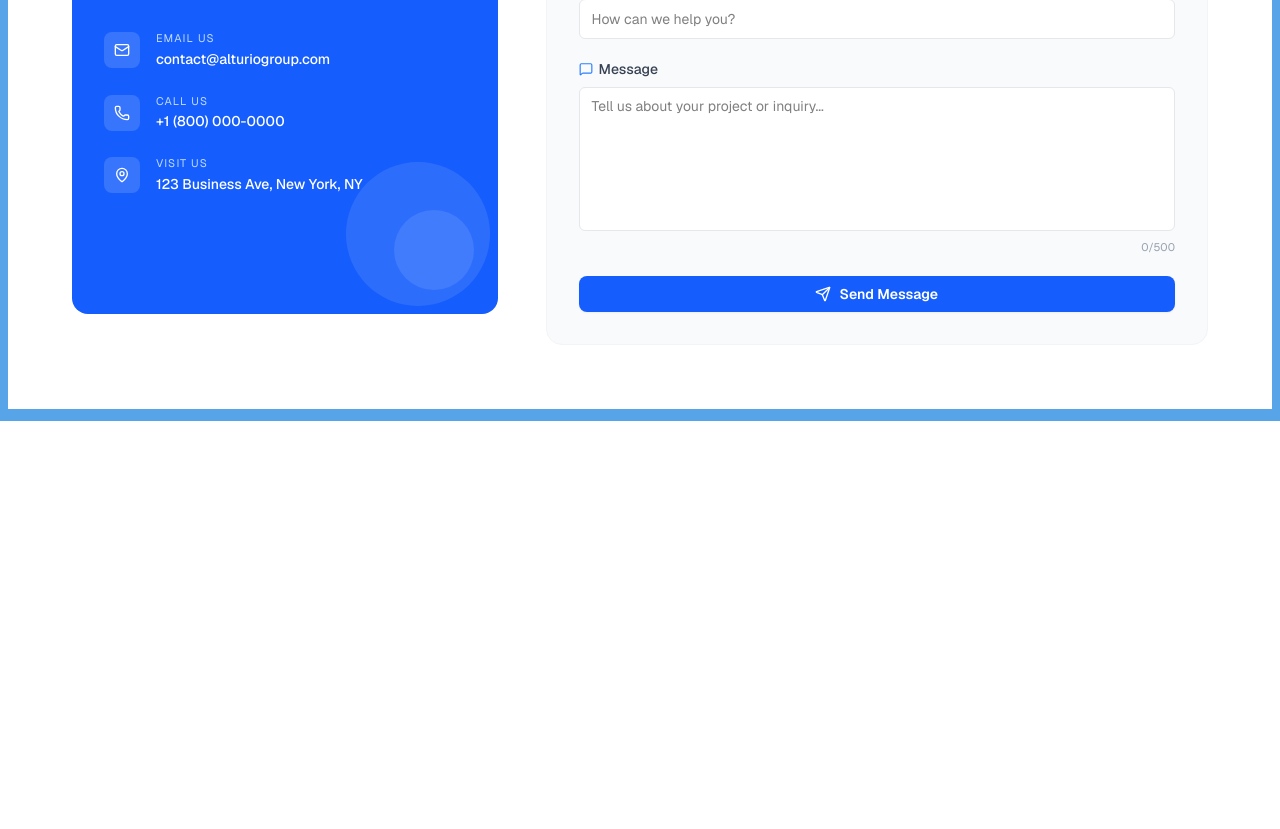
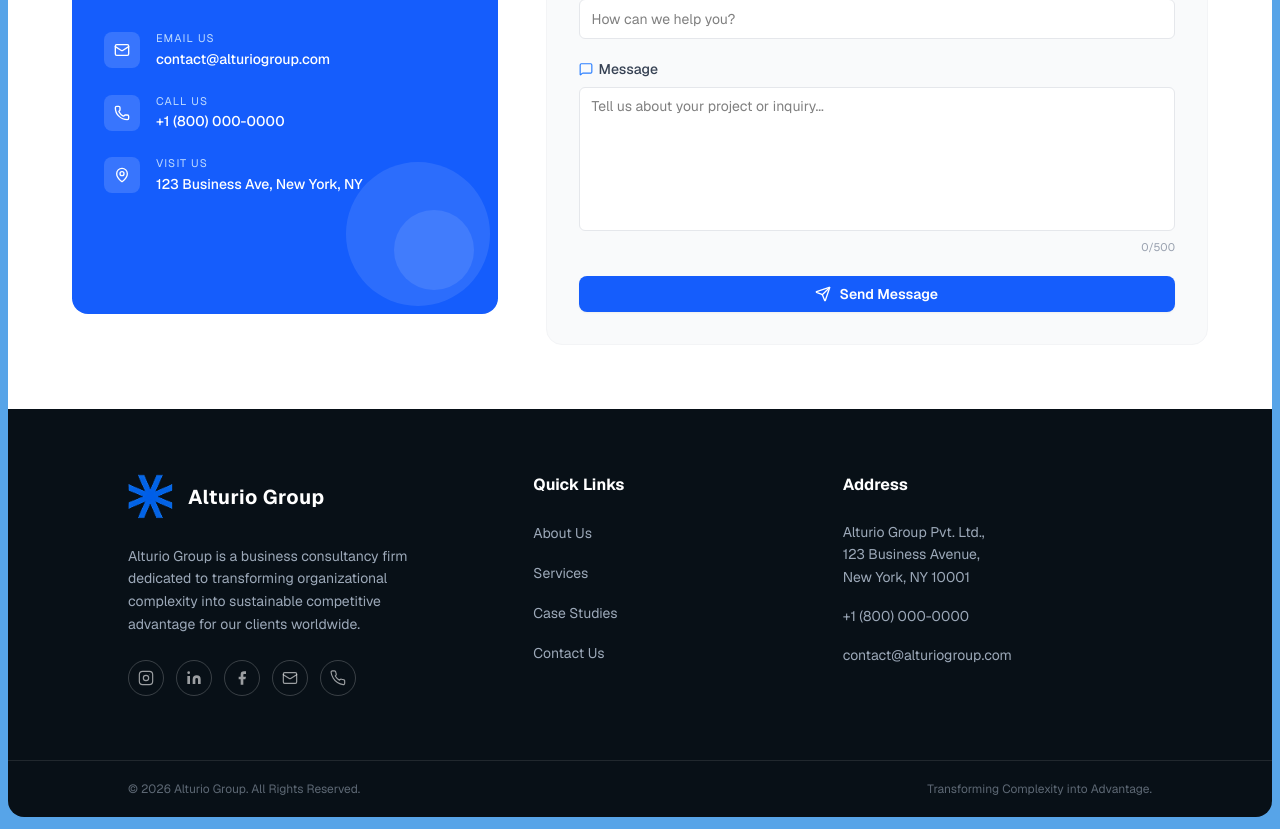
Before and after one commit to AlturioGroup/AlturioGroup, a Next.js app: page / in a window 1280 px wide. Shown: the part 1226-2055 px from the top of the page. Before the commit the page ends 1647 px from the top, so only its background shows below. Built offline with nearby package versions, Linux system fonts and the light colour scheme.

Commit message:
footer added

```diff
--- a/src/app/page.tsx
+++ b/src/app/page.tsx
@@ -1,12 +1,14 @@
 import Image from "next/image";
 import Hero from "@/components/sections/hero";
 import ContactPage from "@/components/sections/contact/page";
+import Footer from "@/components/sections/footer";
 
 export default function Home() {
   return (
     <div className="w-full min-h-screen bg-[#57A4E8] px-2 py-3">
       <Hero />
       <ContactPage />
+      <Footer />
     </div>
   );
 }
--- a/src/components/sections/contact/page.tsx
+++ b/src/components/sections/contact/page.tsx
@@ -9,7 +9,10 @@ const contactInfo = [
 
 export default function ContactPage() {
   return (
-    <section className="w-full min-h-screen bg-white py-16 px-4 md:px-8 lg:px-16">
+    <section
+      id="contact"
+      className="w-full min-h-screen bg-white py-16 px-4 md:px-8 lg:px-16"
+    >
       <div className="max-w-6xl mx-auto mb-12 text-center">
         <p className="text-xs uppercase tracking-[0.25em] text-blue-500 font-semibold mb-3">
           Alturio Group · Get In Touch
--- /dev/null
+++ b/src/components/sections/footer.tsx
@@ -0,0 +1,197 @@
+import Link from "next/link";
+import Image from "next/image";
+
+const quickLinks = [
+  { label: "About Us", href: "/about" },
+  { label: "Services", href: "/services" },
+  { label: "Case Studies", href: "/case-studies" },
+  { label: "Contact Us", href: "/contact" },
+];
+
+const socialLinks = [
+  {
+    label: "Instagram",
+    href: "https://instagram.com/alturiogroup",
+    icon: (
+      <svg
+        viewBox="0 0 24 24"
+        fill="none"
+        stroke="currentColor"
+        strokeWidth={1.75}
+        strokeLinecap="round"
+        strokeLinejoin="round"
+        className="w-4 h-4"
+      >
+        <rect width="20" height="20" x="2" y="2" rx="5" ry="5" />
+        <circle cx="12" cy="12" r="4" />
+        <circle cx="17.5" cy="6.5" r="0.5" fill="currentColor" stroke="none" />
+      </svg>
+    ),
+  },
+  {
+    label: "LinkedIn",
+    href: "https://linkedin.com/company/alturiogroup",
+    icon: (
+      <svg viewBox="0 0 24 24" fill="currentColor" className="w-4 h-4">
+        <path d="M16 8a6 6 0 0 1 6 6v7h-4v-7a2 2 0 0 0-2-2 2 2 0 0 0-2 2v7h-4v-7a6 6 0 0 1 6-6z" />
+        <rect width="4" height="12" x="2" y="9" />
+        <circle cx="4" cy="4" r="2" />
+      </svg>
+    ),
+  },
+  {
+    label: "Facebook",
+    href: "https://facebook.com/alturiogroup",
+    icon: (
+      <svg viewBox="0 0 24 24" fill="currentColor" className="w-4 h-4">
+        <path d="M18 2h-3a5 5 0 0 0-5 5v3H7v4h3v8h4v-8h3l1-4h-4V7a1 1 0 0 1 1-1h3z" />
+      </svg>
+    ),
+  },
+  {
+    label: "Email",
+    href: "mailto:contact@alturiogroup.com",
+    icon: (
+      <svg
+        viewBox="0 0 24 24"
+        fill="none"
+        stroke="currentColor"
+        strokeWidth={1.75}
+        strokeLinecap="round"
+        strokeLinejoin="round"
+        className="w-4 h-4"
+      >
+        <rect width="20" height="16" x="2" y="4" rx="2" />
+        <path d="m22 7-8.97 5.7a1.94 1.94 0 0 1-2.06 0L2 7" />
+      </svg>
+    ),
+  },
+  {
+    label: "Phone",
+    href: "tel:+18000000000",
+    icon: (
+      <svg
+        viewBox="0 0 24 24"
+        fill="none"
+        stroke="currentColor"
+        strokeWidth={1.75}
+        strokeLinecap="round"
+        strokeLinejoin="round"
+        className="w-4 h-4"
+      >
+        <path d="M22 16.92v3a2 2 0 0 1-2.18 2 19.79 19.79 0 0 1-8.63-3.07A19.5 19.5 0 0 1 4.69 12a19.79 19.79 0 0 1-3.07-8.67A2 2 0 0 1 3.6 1.27h3a2 2 0 0 1 2 1.72c.127.96.361 1.903.7 2.81a2 2 0 0 1-.45 2.11L7.91 8.96a16 16 0 0 0 6.29 6.29l.96-.96a2 2 0 0 1 2.11-.45c.907.339 1.85.573 2.81.7A2 2 0 0 1 22 16.92z" />
+      </svg>
+    ),
+  },
+];
+
+export default function Footer() {
+  return (
+    <footer className="w-full bg-black/90 rounded-b-2xl text-white">
+      {/* Main footer content */}
+      <div className="max-w-6xl mx-auto px-6 md:px-10 lg:px-16 py-16">
+        <div className="grid grid-cols-1 sm:grid-cols-2 lg:grid-cols-3 gap-12">
+          {/* Column 1 — Logo + description + socials */}
+          <div className="flex flex-col gap-6">
+            {/* Logo */}
+            <div className="flex items-center gap-3">
+              <div className="w-12 h-12 rounded-lg  flex items-center justify-center overflow-hidden pointer-events-none">
+                <Image
+                  src="/logo.png"
+                  alt="Alturio Group Logo"
+                  width={48}
+                  height={48}
+                  className="w-full h-full object-cover"
+                />
+              </div>
+              <span className="text-xl font-bold tracking-wide">
+                Alturio Group
+              </span>
+            </div>
+
+            <p className="text-sm text-blue-100/70 leading-relaxed">
+              Alturio Group is a business consultancy firm dedicated to
+              transforming organizational complexity into sustainable
+              competitive advantage for our clients worldwide.
+            </p>
+
+            {/* Social icons */}
+            <div className="flex items-center gap-3">
+              {socialLinks.map(({ icon, label, href }) => (
+                <Link
+                  key={label}
+                  href={href}
+                  aria-label={label}
+                  target={href.startsWith("http") ? "_blank" : undefined}
+                  rel={
+                    href.startsWith("http") ? "noopener noreferrer" : undefined
+                  }
+                  className="w-9 h-9 rounded-full border border-white/20 hover:border-white hover:bg-white/10 flex items-center justify-center transition-all duration-200 text-white/60 hover:text-white"
+                >
+                  {icon}
+                </Link>
+              ))}
+            </div>
+          </div>
+
+          {/* Column 2 — Quick Links */}
+          <div className="lg:pl-12">
+            <h3 className="text-base font-bold text-white mb-6">Quick Links</h3>
+            <ul className="space-y-4">
+              {quickLinks.map(({ label, href }) => (
+                <li key={label}>
+                  <Link
+                    href={href}
+                    className="text-sm text-blue-100/70 hover:text-white transition-colors"
+                  >
+                    {label}
+                  </Link>
+                </li>
+              ))}
+            </ul>
+          </div>
+
+          {/* Column 3 — Address */}
+          <div>
+            <h3 className="text-base font-bold text-white mb-6">Address</h3>
+            <div className="space-y-4 text-sm text-blue-100/70 leading-relaxed">
+              <p>
+                Alturio Group Pvt. Ltd.,
+                <br />
+                123 Business Avenue,
+                <br />
+                New York, NY 10001
+              </p>
+              <p>
+                <Link
+                  href="tel:+18000000000"
+                  className="hover:text-white transition-colors"
+                >
+                  +1 (800) 000-0000
+                </Link>
+              </p>
+              <p>
+                <Link
+                  href="mailto:contact@alturiogroup.com"
+                  className="hover:text-white transition-colors"
+                >
+                  contact@alturiogroup.com
+                </Link>
+              </p>
+            </div>
+          </div>
+        </div>
+      </div>
+
+      {/* Divider + copyright */}
+      <div className="border-t border-white/10">
+        <div className="max-w-6xl mx-auto px-6 md:px-10 lg:px-16 py-5 flex flex-col sm:flex-row sm:items-center sm:justify-between gap-2 text-xs text-blue-100/40">
+          <p>
+            © {new Date().getFullYear()} Alturio Group. All Rights Reserved.
+          </p>
+          <p>Transforming Complexity into Advantage.</p>
+        </div>
+      </div>
+    </footer>
+  );
+}
--- a/src/components/sections/hero.tsx
+++ b/src/components/sections/hero.tsx
@@ -41,7 +41,7 @@ export default function Hero() {
             <h1 className="text-3xl sm:text-5xl lg:text-6xl xl:text-7xl font-bold text-white leading-tight">
               Expert Guidance
               <br />
-              When Your <span className="text-blue-400">Business</span>
+              When Your <span className="text-blue-600">Business</span>
               <br />
               Needs It Most
             </h1>
```
Also changed, not shown: src/components/sections/contact/contact-form.tsx (+98 -40 lines).
